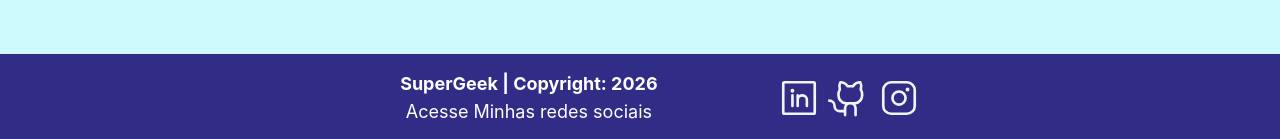
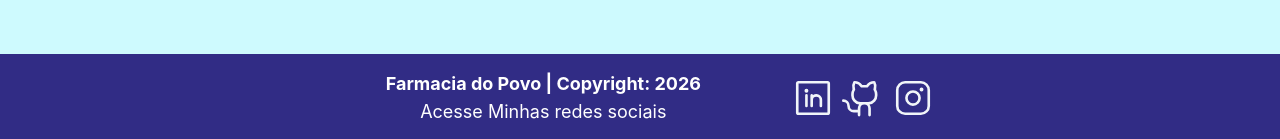
Before and after one commit to outwake/Farmacia_React_projeto_final_bloco_03, a React (Vite) app: page / in a window 1280 px wide. Shown: the part 748-887 px from the top of the page. Built offline with nearby package versions, Linux system fonts and the light colour scheme; no server answers.

Commit message:
🐛 FIX:  Correção

```diff
--- a/src/components/footer/Footer.tsx
+++ b/src/components/footer/Footer.tsx
@@ -12,7 +12,7 @@ function Footer() {
       <div className=" container px-80 flex justify-around items-center py-4">
         <div className="flex flex-col justify-center items-center mx-10">
         <p className=" text-lg font-bold">
-          SuperGeek | Copyright: {data}
+          Farmacia do Povo | Copyright: {data}
         </p>
         <p className="text-lg"> Acesse Minhas redes sociais</p>
         </div>
```
